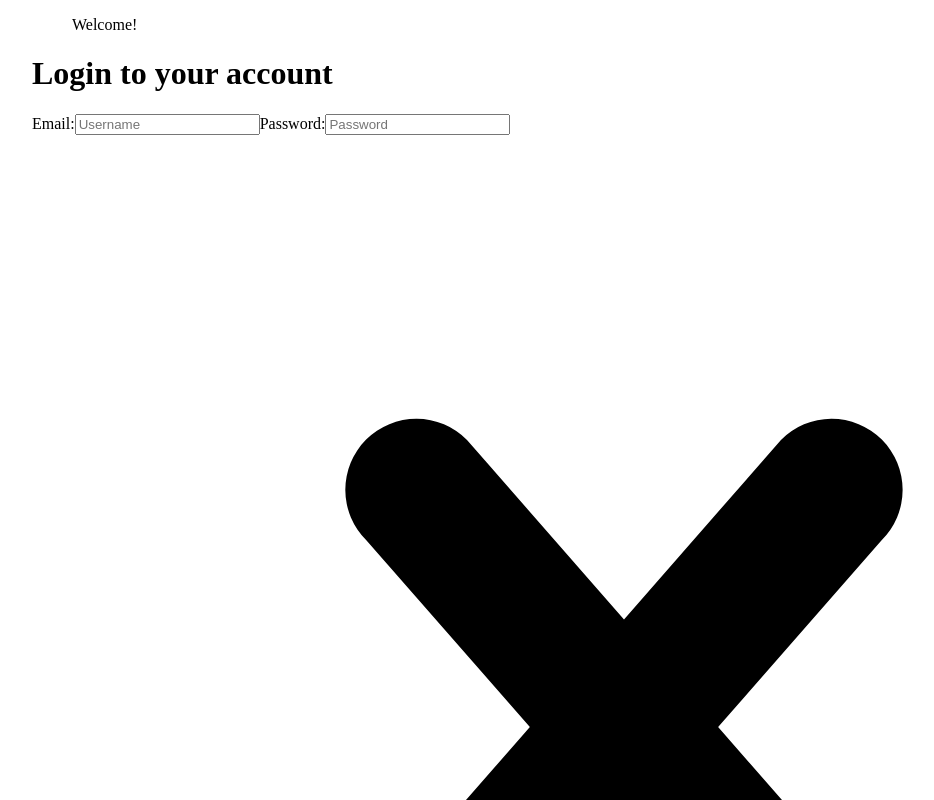
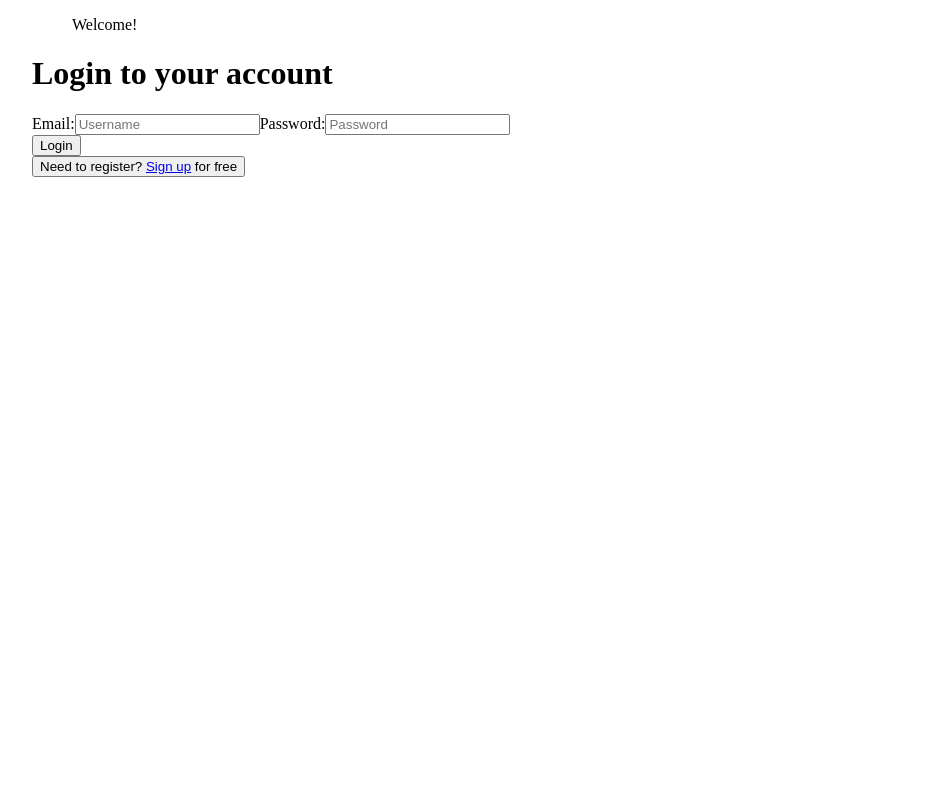
Before and after one commit to Gmosteiro/gym-react, a React (Vite) app in the folder gymWithReact/: page /login in a window 1280 px wide. Shown: the top 800 px of the page, without its empty margins (16-950 px from the left). Built offline with nearby package versions, Linux system fonts and the light colour scheme; the HTML template or start-up script is replaced by a standard one.

Commit message:
Refactor error message display in Login component

```diff
--- a/gymWithReact/src/components/Login.tsx
+++ b/gymWithReact/src/components/Login.tsx
@@ -87,7 +87,10 @@ const Login = ({ setUser }: LoginProps) => {
 								className="w-full p-2 text-primary border rounded-md outline-none text-sm transition duration-150 ease-in-out mb-4"
 							/>
 
-							<ErrorMessage message={showError.message} title={showError.title} />
+
+							{showError.message && (
+								<ErrorMessage message={showError.message} title={showError.title} />
+							)}
 
 							<div className="flex items-center mt-3 justify-center">
 								<button
```
